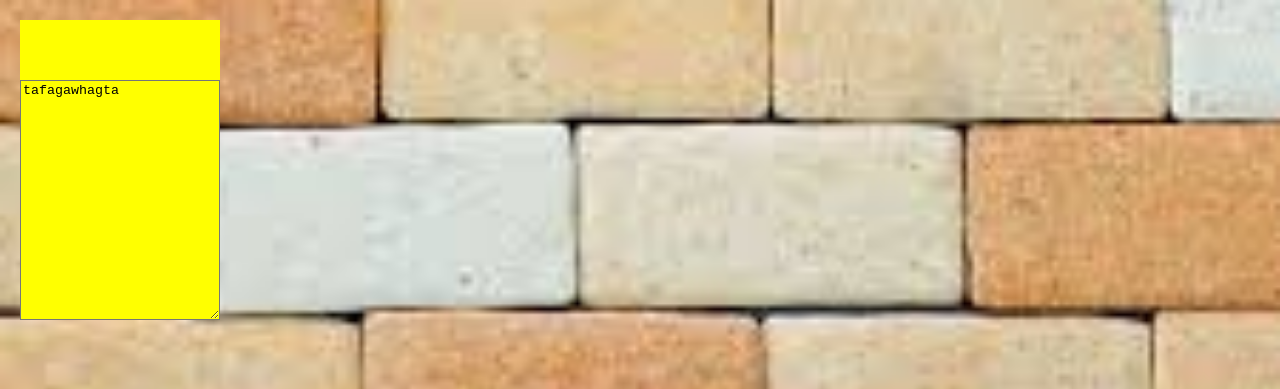
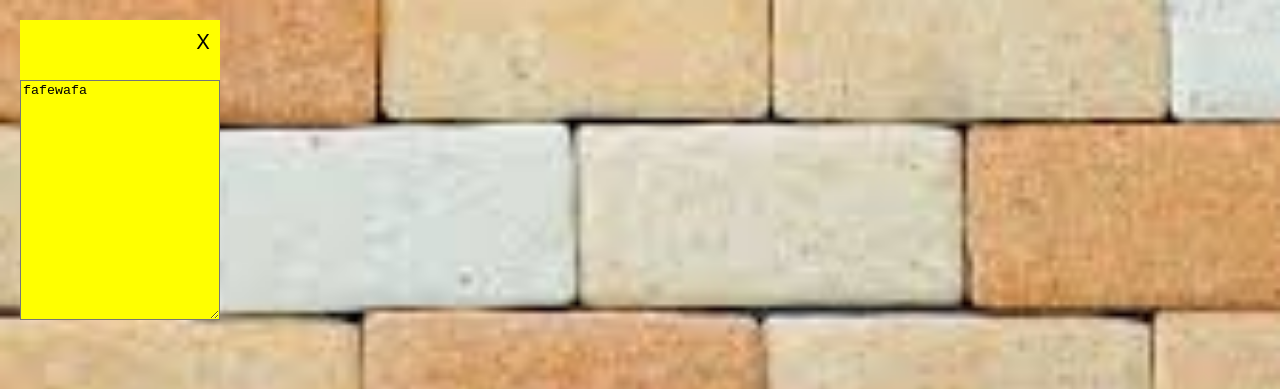
Before and after one commit to IshinoJun/vue_stday, a Nuxt app: page / in a window 1280 px wide. Shown: the top 389 px of the page. Built offline with nearby package versions, Linux system fonts and the light colour scheme.

Commit message:
20190403学習結果

```diff
--- a/components/AddBtn.vue
+++ b/components/AddBtn.vue
@@ -15,7 +15,7 @@ export default {
 }
 </script>
 
-<style>
+<style scoped>
 .add-button {
   position: fixed;
   bottom: 20px;
--- a/components/Draghandler.vue
+++ b/components/Draghandler.vue
@@ -10,7 +10,7 @@ export default {
 }
 </script>
 
-<style>
+<style scoped>
 .drag-handler {
   position: absolute;
   top: 0;
--- a/components/Memo.vue
+++ b/components/Memo.vue
@@ -4,24 +4,29 @@
       top: `${posY}px`,
       left: `${posX}px`
     }"
-    class="memo">
+    class="memo"
+  >
     <drag-handler
       @dragStart="$emit('dragStart', $event)"
     />
+    <remove-btn @remove="$store.commit('removeMemo', index)" />
     <text-box
       :text="text"
-      @inputed="onInputed" />
+      @inputed="onInputed"
+    />
   </div>
 </template>
 
 <script>
 import DragHandler from '~/components/DragHandler.vue'
 import TextBox from '~/components/TextBox.vue'
+import RemoveBtn from '~/components/RemoveBtn.vue'
 
 export default {
   components: {
     DragHandler,
-    TextBox
+    TextBox,
+    RemoveBtn
   },
   props: {
     posX: {
@@ -35,17 +40,24 @@ export default {
     text: {
       type: String,
       required: true
+    },
+    index: {
+      type: Number,
+      required: true
     }
   },
   methods: {
     onInputed(text) {
-      this.$emit('inputed', text)
+      this.$store.commit('setText', {
+        text,
+        index: this.index
+      })
     }
   }
 }
 </script>
 
-<style>
+<style scoped>
 .memo {
   position: fixed;
   width: 200px;
--- /dev/null
+++ b/components/RemoveBtn.vue
@@ -0,0 +1,22 @@
+<template>
+  <div
+    class="remove-button"
+    @click="$emit('remove')"
+  >X</div>
+</template>
+
+<script>
+export default {
+
+}
+</script>
+
+<style scoped>
+.remove-button {
+  position: absolute;
+  top: 10px;
+  right: 10px;
+  font-size: 20px;
+  cursor: pointer;
+}
+</style>
--- a/components/TextBox.vue
+++ b/components/TextBox.vue
@@ -22,7 +22,7 @@ export default {
 }
 </script>
 
-<style>
+<style scoped>
 .text-box {
   position: absolute;
   display: block;
--- a/pages/index.vue
+++ b/pages/index.vue
@@ -6,16 +6,18 @@
   >
     <div>
       <memo
-        v-for="(memoInfo, i) in memoInfoList"
+        v-for="(memoInfo, i) in $store.state.memoInfoList"
         :key="i"
-        :posX="memoInfo.posX"
-        :posY="memoInfo.posY"
+        :pos-x="memoInfo.posX"
+        :pos-y="memoInfo.posY"
         :text="memoInfo.text"
-        @inputed="setText($event, i)"
+        :index="i"
         @dragStart="dragStart(i, $event)"
+        @dragEnd="dragEnd"
+        @dragging="dragging"
       />
     </div>
-    <add-btn @clicked="addMemo" />
+    <add-btn @clicked="$store.commit('addMemo')" />
   </section>
 </template>
 
@@ -30,13 +32,6 @@ export default {
   },
   data() {
     return {
-      memoInfoList: [
-        {
-          posX: 20,
-          posY: 20,
-          text: 'tafagawhagta'
-        }
-      ],
       isDragging: false,
       draggingIndex: null,
       prevX: null,
@@ -44,30 +39,6 @@ export default {
     }
   },
   methods: {
-    addMemo() {
-      const lastMemo = this.memoInfoList[this.memoInfoList.length - 1]
-
-      this.memoInfoList = [
-        ...this.memoInfoList,
-        {
-          posX: lastMemo.posX + 220,
-          posY: lastMemo.posY + 20,
-          text: ''
-        }
-      ]
-    },
-    setText(text, i) {
-      this.memoInfoList = this.memoInfoList.map((memoInfo, index) => {
-        if (i === index) {
-          return {
-            ...memoInfo,
-            text
-          }
-        } else {
-          return memoInfo
-        }
-      })
-    },
     dragStart(i, $event) {
       this.isDragging = true
       this.draggingIndex = i
@@ -76,22 +47,17 @@ export default {
     },
     dragEnd() {
       this.isDragging = false
-      this.draggingIndex = false
+      this.draggingIndex = null
     },
     dragging($event) {
       if (!this.isDragging) return
 
-      this.memoInfoList = this.memoInfoList.map((memo, index) => {
-        if (index === this.draggingIndex) {
-          return {
-            ...memo,
-            posX: memo.posX + $event.pageX - this.prevX,
-            posY: memo.posY + $event.pageY - this.prevY
-          }
-        } else {
-          return memo
-        }
+      this.$store.commit('dragMemo', {
+        index: this.draggingIndex,
+        deltaX: $event.pageX - this.prevX,
+        deltaY: $event.pageY - this.prevY
       })
+
       this.prevX = $event.pageX
       this.prevY = $event.pageY
     }
@@ -99,7 +65,7 @@ export default {
 }
 </script>
 
-<style>
+<style scoped>
 .container {
   margin: 0 auto;
   min-height: 100vh;
--- /dev/null
+++ b/store/index.js
@@ -0,0 +1,68 @@
+export const state = () => ({
+  memoInfoList: [
+    {
+      posX: 20,
+      posY: 20,
+      text: 'fafewafa'
+    }
+  ]
+})
+
+export const plugins = [
+  (store) => {
+    store.subscribe(() => {
+      localStorage.memoData = JSON.stringify(store.state.memoInfoList)
+    })
+  },
+  (store) => {
+    if (localStorage.memoData) {
+      store.commit('initMemo', JSON.parse(localStorage.memoData))
+    }
+  }
+]
+
+export const mutations = {
+  initMemo(state, memoData) {
+    state.memoInfoList = memoData
+  },
+  addMemo(state) {
+    const lastMemo = state.memoInfoList[state.memoInfoList.length - 1]
+
+    state.memoInfoList = [
+      ...state.memoInfoList,
+      {
+        posX: lastMemo.posX + 220,
+        posY: lastMemo.posY + 20,
+        text: ''
+      }
+    ]
+  },
+  removeMemo(state, i) {
+    state.memoInfoList = state.memoInfoList.filter((memo, index) => index !== i)
+  },
+  setText(state, { text, index }) {
+    state.memoInfoList = state.memoInfoList.map((memoInfo, i) => {
+      if (i === index) {
+        return {
+          ...memoInfo,
+          text
+        }
+      } else {
+        return memoInfo
+      }
+    })
+  },
+  dragMemo(state, { index, deltaX, deltaY }) {
+    state.memoInfoList = state.memoInfoList.map((memo, i) => {
+      if (i === index) {
+        return {
+          ...memo,
+          posX: memo.posX + deltaX,
+          posY: memo.posY + deltaY
+        }
+      } else {
+        return memo
+      }
+    })
+  }
+}
```
